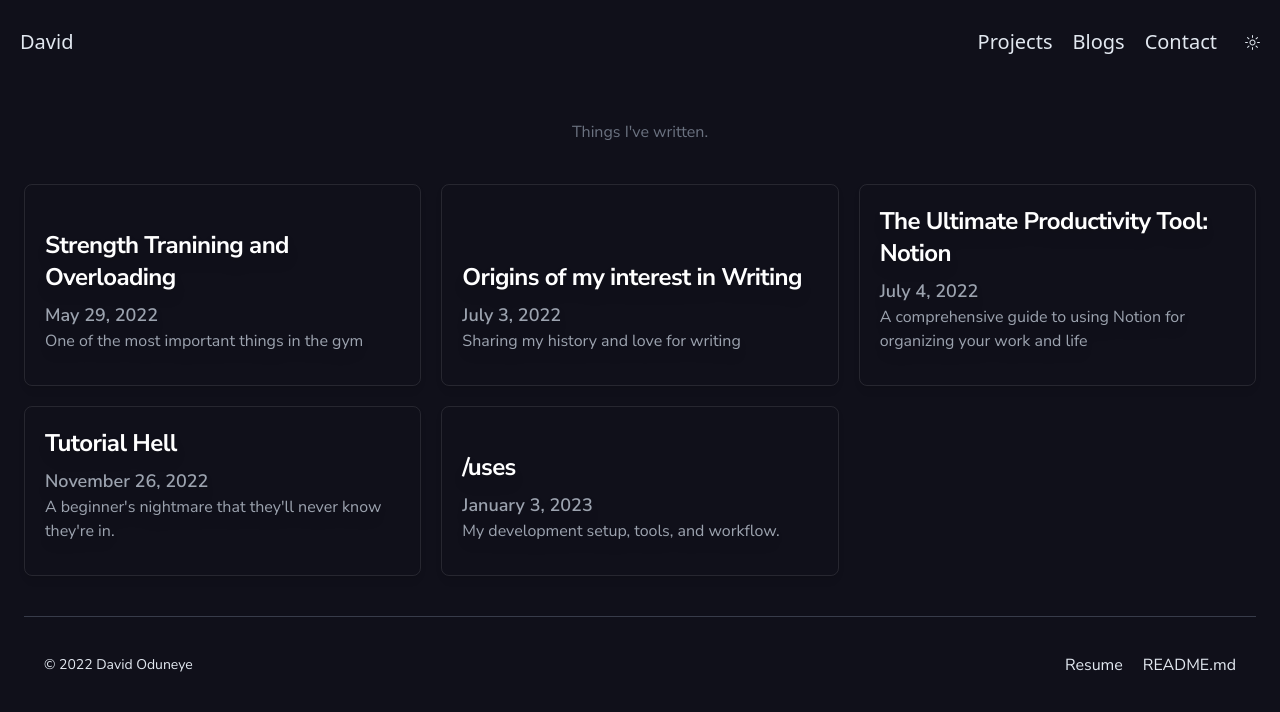
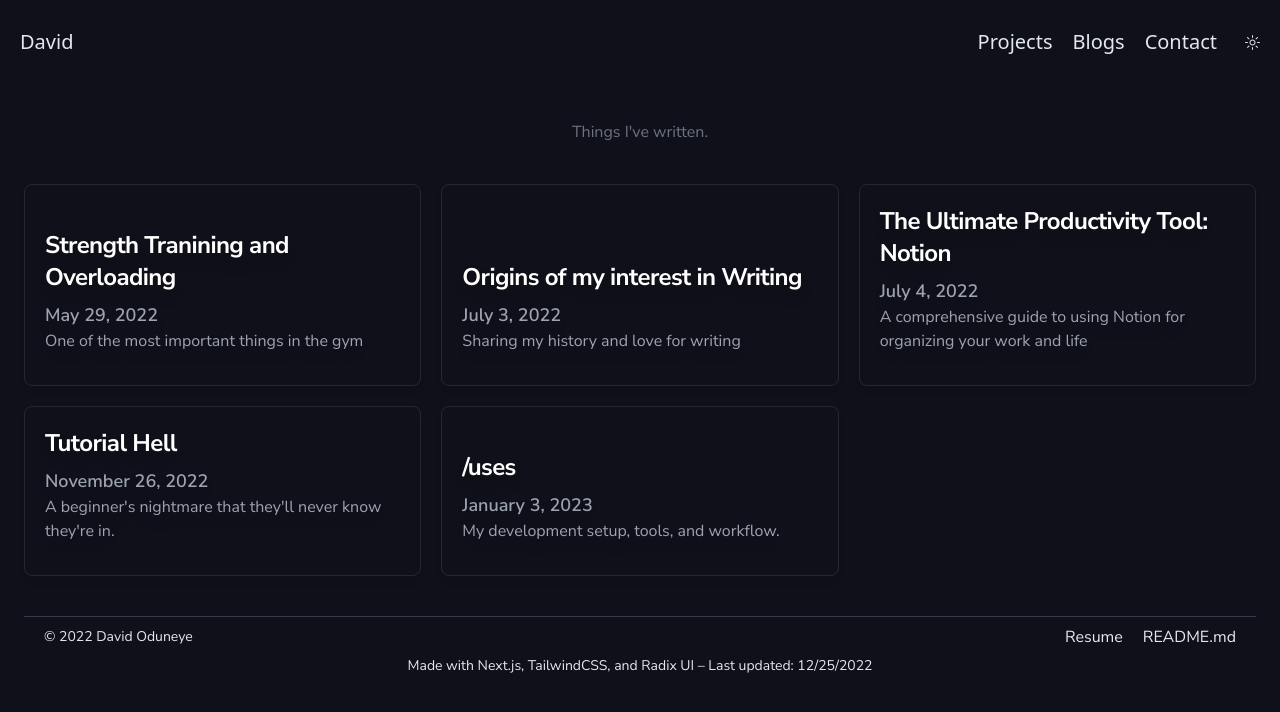
Before and after one commit to DOOduneye/portfolio, a Next.js app: page /posts in a window 1280 px wide. Shown: the top 712 px of the page. Built offline with nearby package versions, Linux system fonts and the light colour scheme; no server answers.

Commit message:
fixed: card component coloring

```diff
--- a/components/Footer.js
+++ b/components/Footer.js
@@ -2,7 +2,8 @@ import Link from 'next/link';
 
 const Footer = () => {
     return (
-        <section className="flex flex-row items-center justify-between w-full h-24 px-2 mt-10 mb-5 border-t sm:px-5 white dark:text-slate-200 text-slate-900 border-slate-400/30">
+        <>
+            <section className="flex flex-row items-center justify-between w-full h-10 px-2 mt-10 border-t sm:px-5 white dark:text-slate-200 text-slate-900 border-slate-400/30">
                 <p className="text-sm">
                     {`© ${new Date().getFullYear()} David Oduneye`}
                 </p>
@@ -15,6 +16,14 @@ const Footer = () => {
                     </a>
                 </span>
             </section>
+            <section className="flex flex-row items-center justify-center pb-5 dark:text-slate-200 text-slate-900 border-slate-400/30">
+                <p className="text-sm">
+                    {`Made with Next.js, TailwindCSS, and Radix UI`} &#8211; {`Last updated: ${new Date().toLocaleDateString()}`}
+
+                </p>
+            </section>
+
+        </>
     );
 }
 
--- a/components/PostCard.js
+++ b/components/PostCard.js
@@ -5,7 +5,7 @@ export default function PostCard(props) {
     const { post: { frontmatter: { title, date, description }, slug } } = props;
 
     return (
-        <Link href={`posts/${slug}`} className="content-end h-full duration-300 ease-in-out delay-150 border border-gray-700 rounded-lg dark:shadow-md bg-gray-800/20 drop-shadow-lg shadow-gray-900/100 border-zinc-100/10 bg-[#262640] dark:bg-transparent dark:hover:border-zinc-200/50 dark:hover:inner-shadow hover:transition hover:-translate-y-2 hover:scale-200">
+        <Link href={`posts/${slug}`} className="content-end h-full duration-300 ease-in-out delay-150 border border-gray-700 rounded-lg dark:shadow-md dark:drop-shadow-lg shadow-gray-900/100 border-zinc-100/10 bg-[#262640] dark:bg-transparent dark:hover:border-zinc-200/50 dark:hover:inner-shadow hover:transition hover:-translate-y-2 hover:scale-200">
             <div className="p-5">
                 <h5 className="mb-2 text-2xl font-bold tracking-tight text-white">{title}</h5>
                 <span className="items-end block mt-2 text-lg font-semibold text-gray-200 dark:text-gray-400">
--- a/pages/posts/[slug].js
+++ b/pages/posts/[slug].js
@@ -15,7 +15,7 @@ const PostPage = ({ frontmatter: { title, date }, mdxSource }) => {
 
     return (
         <>
-            <button className="relative top-0 left-0 z-50 flex items-center justify-center w-12 h-12 p-2 m-5 text-xl font-bold rounded-full cursor-pointer text-slate-900 dark:text-slate-100 focus:outline-none focus:ring-2 focus:ring-slate-900 dark:focus:ring-slate-100" onClick={() => window.history.back()}>
+            <button className="relative top-0 left-0 z-50 flex items-center justify-center w-12 h-12 p-2 m-5 text-xl font-bold rounded-full cursor-pointer text-slate-900 dark:text-slate-100" onClick={() => window.history.back()}>
                 <svg xmlns="http://www.w3.org/2000/svg" className="w-6 h-6" fill="none" viewBox="0 0 24 24" stroke="currentColor">
                     <path strokeLinecap="round" strokeLinejoin="round" strokeWidth={2} d="M10 19l-7-7m0 0l7-7m-7 7h18" />
                 </svg>
```
Lines whose indentation alone changed are shown as unchanged.
